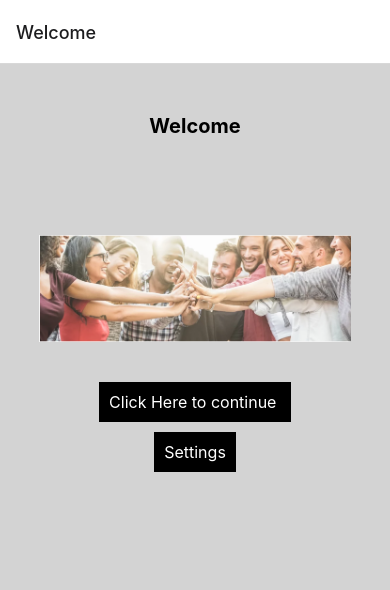
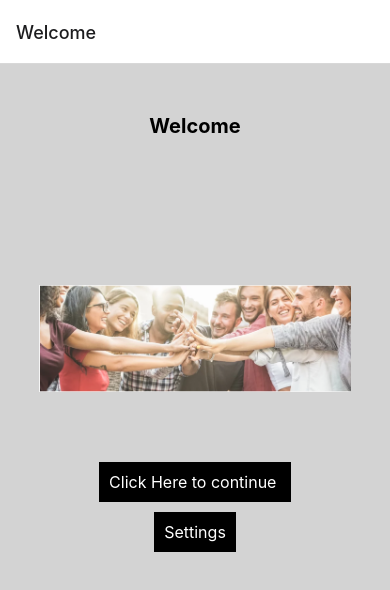
Before and after one commit to Bos8086/SocialSkillsProject, a React Native app: screen / in a window 390 px wide. Shown: the top 590 px of the page. Built offline with nearby package versions, Linux system fonts and the light colour scheme.

Commit message:
Changed Name of Application

```diff
--- a/app.json
+++ b/app.json
@@ -1,6 +1,6 @@
 {
   "expo": {
-    "name": "SocialSkillsProject",
+    "name": "Skills Builder",
     "slug": "SocialSkillsProject",
     "version": "1.0.0",
     "orientation": "portrait",
--- a/screens/AutisticHomePage.js
+++ b/screens/AutisticHomePage.js
@@ -79,6 +79,7 @@ const styles = StyleSheet.create({
     justifyContent: "center",
     alignItems: "center",
     marginTop: 50,
+    marginBottom:50
   },
   headingText: {
     fontSize: 20,
--- a/screens/FormalPage.js
+++ b/screens/FormalPage.js
@@ -403,7 +403,7 @@ const styles = StyleSheet.create({
     color: "black",
   },
   bodyText: {
-    marginBottom: 100,
+    //marginBottom: 100,
     color: "black",
   },
   bodyHeadingText: {
@@ -494,7 +494,7 @@ const styles = StyleSheet.create({
     shadowOpacity: 0.7,
     shadowRadius: 2,
     elevation: 2,
-    height: "80%",
+    height: "90%",
     width: "100%",
     //justifyContent:"center",
   },
--- a/screens/InformalPage.js
+++ b/screens/InformalPage.js
@@ -371,6 +371,7 @@ const styles = StyleSheet.create({
   bodyText: {
     //marginBottom: 10,
     alignSelf: "center",
+    color:"black"
   },
   bodyHeadingText: {
     fontWeight: "bold",
@@ -471,5 +472,13 @@ const styles = StyleSheet.create({
     marginBottom: 5,
     marginTop: 5,
   },
+  headingModalText: {
+    fontWeight: "bold",
+    textDecorationLine: "underline",
+    textDecorationStyle: "solid",
+    alignSelf: "center",
+    marginBottom: 5,
+    marginTop: 5,
+  },
 });
 export default InformalPage;
--- a/screens/IntroPage.js
+++ b/screens/IntroPage.js
@@ -57,11 +57,11 @@ const IntroPage = ({ navigation }) => {
 
             </Pressable>
 
-            <Pressable onPress={handleVoice} style={colorScheme == 'light'?styles.mainButton:darkMode.mainButton}>
+            {/* <Pressable onPress={handleVoice} style={colorScheme == 'light'?styles.mainButton:darkMode.mainButton}>
                 <Text style={colorScheme == 'light'?styles.buttonText:darkMode.buttonText}>
                     TTS Pressable
                 </Text>
-            </Pressable>
+            </Pressable> */}
 
 
         </View>
@@ -108,6 +108,7 @@ const styles = StyleSheet.create({
         justifyContent:"center",
         alignItems:"center",
         marginTop:50,
+        marginBottom:50
     },
     headingText:{
         fontSize:20,
--- a/screens/Settings.js
+++ b/screens/Settings.js
@@ -1,29 +1,32 @@
-import { View, Text, TouchableWithoutFeedback, StyleSheet,Image } from "react-native";
+import { View, Text, TouchableWithoutFeedback, StyleSheet,Image,Appearance } from "react-native";
 import React , { useEffect,useState } from "react";
 import * as Speech from 'expo-speech';
 import Entypo from "react-native-vector-icons/Entypo"
 import FontAwesome from "react-native-vector-icons/FontAwesome"
+import darkMode from "../styles/darkMode";
 
 const Settings = () => {
 
-    const [darkMode, setDarkMode] = useState(true);
+    const [darkModeButton, setDarkMode] = useState(true);
+
+    const colorScheme = Appearance.getColorScheme();
 
   return (
-    <View style={styles.mainView}>
-      <View style={styles.mainHeading}>
-            <Text style={styles.headingText}>Settings</Text>
+    <View style={colorScheme == 'light'?styles.mainView:darkMode.mainView}>
+      <View style={colorScheme == 'light'?styles.mainHeading:darkMode.mainHeading}>
+            <Text style={colorScheme == 'light'?styles.headingText:darkMode.headingText}>Settings</Text>
         </View>
         <View style={styles.content}>
            <View style={styles.language}>
-            <Text>
+            <Text style={colorScheme == 'light'?styles.settingsText:darkMode.settingsText}>
                 Language
             </Text>
-            <Text>
+            <Text style={colorScheme == 'light'?styles.settingsText:darkMode.settingsText}>
                 English
             </Text>
            </View>
            <View style={styles.language}>
-            <Text>
+            <Text style={colorScheme == 'light'?styles.settingsText:darkMode.settingsText}>
                 Dark Mode
             </Text>
             <TouchableWithoutFeedback onPress={() => setDarkMode(!darkMode)}>
@@ -83,6 +86,9 @@ const styles = StyleSheet.create({
     flexDirection:"row",
     justifyContent:"space-between",
     marginTop:30
+  },
+  settingsText:{
+    color:"black"
   }
   });
 
--- a/screens/TipsPage.js
+++ b/screens/TipsPage.js
@@ -1,12 +1,44 @@
 import { View, Text, StyleSheet , Appearance } from "react-native";
 import React from "react";
+import Fontisto from "react-native-vector-icons/Fontisto";
+import FontAws5 from "react-native-vector-icons/FontAwesome5";
+import Ionicons from "react-native-vector-icons/Ionicons";
+import AntDesign from "react-native-vector-icons/AntDesign";
+import MaterialCommunityIcons from "react-native-vector-icons/MaterialCommunityIcons";
+import darkMode from "../styles/darkMode";
+
 
 const TipsPage = ({ navigate }) => {
+  const colorScheme = Appearance.getColorScheme();
+
+  const BulletPoint = ({ children }) => {
+    const colorScheme = Appearance.getColorScheme();
+    //const colorScheme = "light"
+    return (
+      <View style={styles.bulletPoint}>
+        <View style={colorScheme == "light" ? styles.bullet : darkMode.bullet} />
+        <Text style={colorScheme == "light" ? styles.bulletText : darkMode.bulletText}>{children}</Text>
+      </View>
+    );
+  };
+
   return (
-    <View style={styles.mainView}>
-      <View style={styles.mainHeading}>
-        <Text style={styles.headingText}>Tips</Text>
+    <View style={colorScheme == 'light'?styles.mainView:darkMode.mainView}>
+      <View style={colorScheme == 'light'?styles.mainHeading:darkMode.mainHeading}>
+        <Text style={colorScheme == 'light'?styles.headingText:darkMode.headingText}>Tips</Text>
       </View>
+      <View style={styles.container}>
+        <View style={styles.bulletPointView}>
+            <BulletPoint>Be Kind</BulletPoint>
+            <Fontisto name="smiley" size={25} style={colorScheme == "light" ? styles.iconStyle4: darkMode.iconStyle4}/>
+          </View>
+      </View>
+      <View style={styles.bulletPointView}>
+          <BulletPoint>
+            Be clear and concise about ending the Conversations
+          </BulletPoint>
+          <AntDesign name="arrowright" size={25}  style={colorScheme == "light" ? styles.iconStyle1: darkMode.iconStyle1}/>
+        </View>
     </View>
   );
 };
@@ -47,11 +79,49 @@ const styles = StyleSheet.create({
     justifyContent: "center",
     alignItems: "center",
     marginTop: 50,
+    marginBottom:50
   },
   headingText: {
     fontSize: 20,
     fontWeight: "bold",
   },
+  bulletPointView: {
+    flexDirection: "row",
+    justifyContent: "space-between",
+    width: "80%",
+  },
+  bulletText: {
+    fontSize: 17,
+    marginTop: -7,
+    color:"black"
+  },
+  bullet: {
+    width: 8,
+    height: 8,
+    borderRadius: 4,
+    backgroundColor: "black",
+    marginRight: 8,
+  },
+  bulletPoint: {
+    flexDirection: "row",
+    marginBottom: 30,
+    marginRight: 20,
+  },
+  iconStyle1:{
+    marginLeft: 30,
+    color:"black"
+  },
+  iconStyle2:{
+    marginLeft: 80,
+    color:"black"
+  },
+  iconStyle3:{
+    marginLeft:60,
+    color:"black"
+  },
+  iconStyle4:{
+    color:"black"
+  }
 });
 
 export default TipsPage;
--- a/screens/WelcomePage.js
+++ b/screens/WelcomePage.js
@@ -9,7 +9,7 @@ const WelcomePage = ({ navigation }) => {
   const colorScheme = Appearance.getColorScheme();
 
   const speakTextContinue = () => {
-      const thingToSay = 'hellooooo';
+      const thingToSay = 'continue';
       Speech.speak(thingToSay);
   };
 
@@ -21,12 +21,12 @@ const WelcomePage = ({ navigation }) => {
 
 
   const buttonHandlerContinue = () => {
-    speakTextContinue
+    speakTextContinue()
     navigation.navigate("IntroPage");
   };
 
   const buttonHandlerSettings = () => {
-    speakTextSettings
+    speakTextSettings()
     navigation.navigate("Settings");
   };
 
@@ -82,6 +82,7 @@ mainHeading:{
     justifyContent:"center",
     alignItems:"center",
     marginTop:50,
+    marginBottom:50
 },
 headingText:{
     fontSize:20,
@@ -99,7 +100,9 @@ homeImage:{
 },
 viewImage:{
     width:"100%",
-    height:"30%"
+    height:"30%",
+    marginBottom:30,
+
 }
 });
 
--- a/styles/darkMode.js
+++ b/styles/darkMode.js
@@ -40,6 +40,7 @@ const darkMode = StyleSheet.create({
     justifyContent: "center",
     alignItems: "center",
     marginTop: 50,
+    marginBottom:50
   },
   bulletPoint: {
     flexDirection: "row",
@@ -95,7 +96,6 @@ const darkMode = StyleSheet.create({
     marginRight: 10,
   },
   bodyText: {
-    marginBottom: 100,
     color:"white"
   },
   smallButtonText: {
@@ -136,7 +136,7 @@ const darkMode = StyleSheet.create({
     shadowOpacity: 0.7,
     shadowRadius: 2,
     elevation: 2,
-    height:"80%",
+    height:"90%",
     width:"100%",
     //justifyContent:"center",
   },
@@ -181,6 +181,9 @@ const darkMode = StyleSheet.create({
   },
   normalText:{
     color:"white"
+  },
+  settingsText:{
+    color:"white"
   }
 });
 
```
